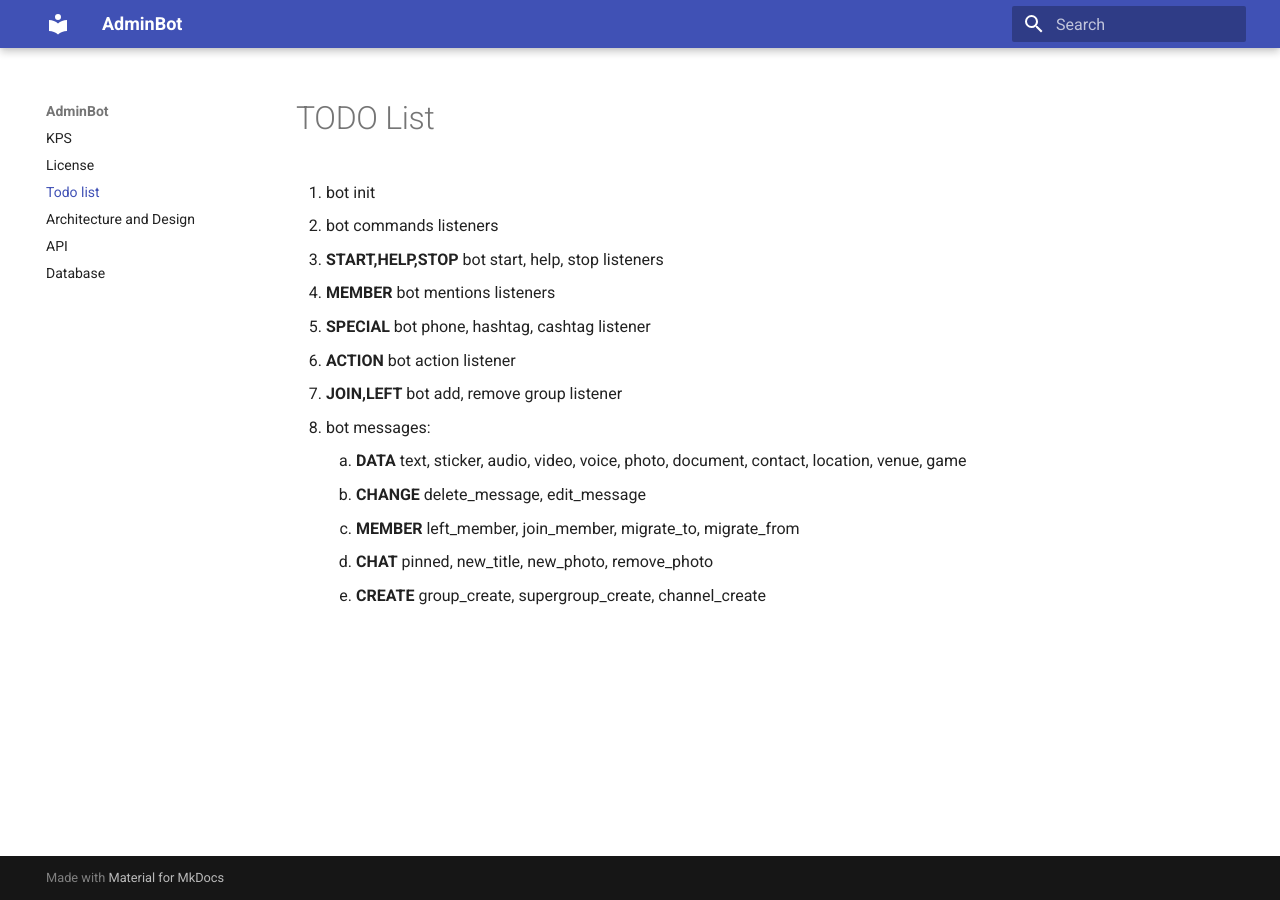
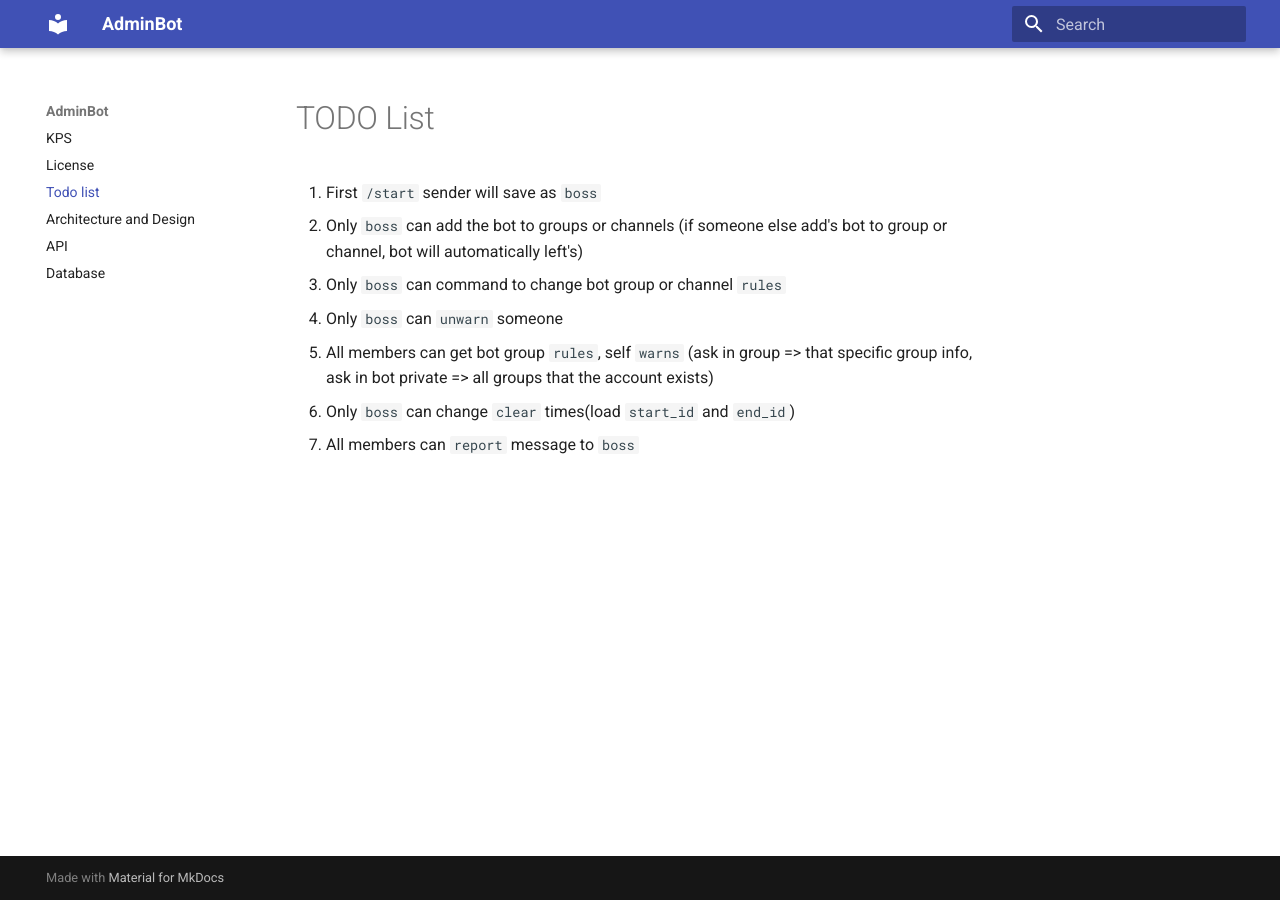
Before and after one commit to sekret666/AdminBot, an MkDocs documentation site: the page built from docs/docs/TODO.md, in a window 1280 px wide. Built offline with MkDocs 1.6.1 and Material for MkDocs 9.7.7, drawn with Linux system fonts in a browser that asks for light colours; old or Windows-style settings are respelled for this version of MkDocs.

```diff
--- a/docs/docs/TODO.md
+++ b/docs/docs/TODO.md
@@ -1,15 +1,9 @@
 # TODO List
 
-1. bot init
-2. bot commands listeners
-3. __START,HELP,STOP__ bot start, help, stop listeners
-4. __MEMBER__ bot mentions listeners
-5. __SPECIAL__ bot phone, hashtag, cashtag listener
-6. __ACTION__ bot action listener
-7. __JOIN,LEFT__ bot add, remove group listener
-8. bot messages:
-    1. __DATA__ text, sticker, audio, video, voice, photo, document, contact, location, venue, game
-    2. __CHANGE__ delete_message, edit_message
-    3. __MEMBER__ left_member, join_member, migrate_to, migrate_from
-    4. __CHAT__ pinned, new_title, new_photo, remove_photo
-    5. __CREATE__ group_create, supergroup_create, channel_create
+1. First `/start` sender will save as `boss`
+2. Only `boss` can add the bot to groups or channels (if someone else add's bot to group or channel, bot will automatically left's)
+3. Only `boss` can command to change bot group or channel `rules`
+4. Only `boss` can `unwarn` someone
+5. All members can get bot group `rules`, self `warns` (ask in group => that specific group info, ask in bot private => all groups that the account exists)
+6. Only `boss` can change `clear` times(load `start_id` and `end_id`)
+7. All members can `report` message to `boss`
```
Also changed, not shown: docs/docs/DESIGN/API.md (+17 -0 lines).
